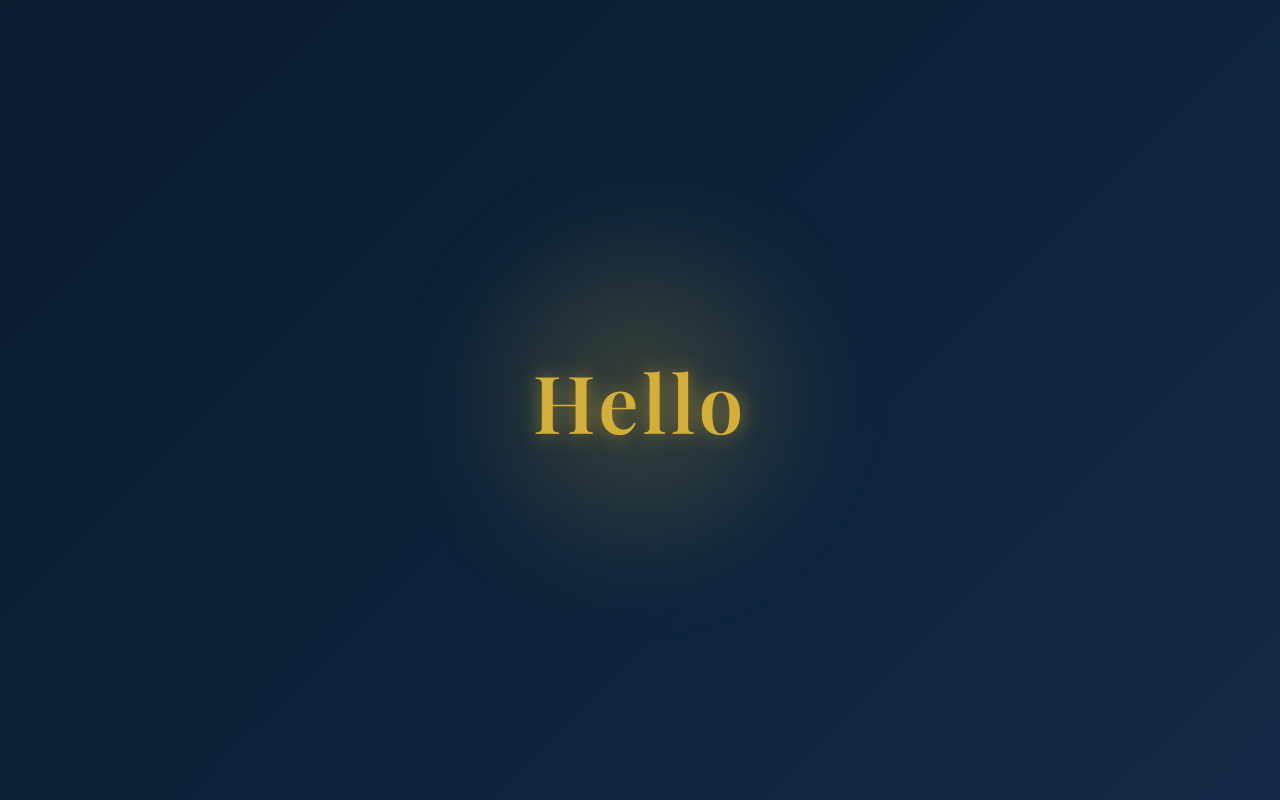
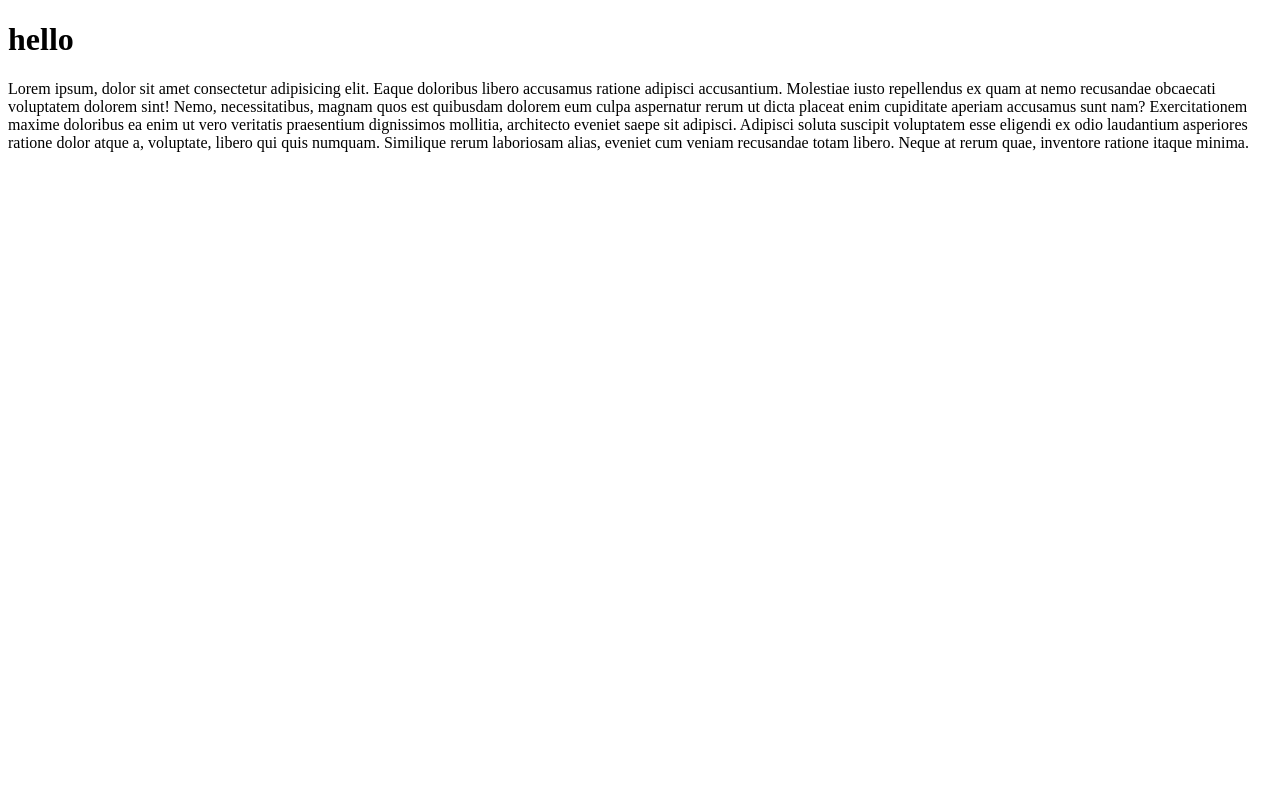
Before and after one commit to Dark933/asasa21, a plain HTML site: page index.html in a window 1280 px wide. Drawn offline with nearby package versions, Linux system fonts and the light colour scheme.

Commit message:
Update index.html

```diff
--- a/index.html
+++ b/index.html
@@ -1,71 +1,12 @@
-
 <!DOCTYPE html>
 <html lang="en">
 <head>
-  <meta charset="UTF-8">
-  <title>Hello</title>
-
-  <!-- Google Font -->
-  <link href="https://fonts.googleapis.com/css2?family=Playfair+Display:wght@500;600&display=swap" rel="stylesheet">
-
-  <style>
-    * {
-      margin: 0;
-      padding: 0;
-      box-sizing: border-box;
-    }
-
-    body {
-      height: 100vh;
-      background: linear-gradient(135deg, #0a1a2f, #112b46);
-      display: flex;
-      align-items: center;
-      justify-content: center;
-      font-family: 'Playfair Display', serif;
-      overflow: hidden;
-    }
-
-    /* soft glow */
-    .glow {
-      position: absolute;
-      width: 400px;
-      height: 400px;
-      background: radial-gradient(circle, rgba(212,175,55,0.25), transparent 70%);
-      filter: blur(40px);
-      animation: float 6s ease-in-out infinite;
-    }
-
-    @keyframes float {
-      0%,100% { transform: translateY(0); }
-      50% { transform: translateY(-20px); }
-    }
-
-    /* hello text */
-    h1 {
-      font-size: 5rem;
-      color: #d4af37;
-      letter-spacing: 4px;
-      text-shadow: 0 0 20px rgba(212,175,55,0.6);
-      z-index: 1;
-      animation: fadeIn 2s ease forwards;
-    }
-
-    @keyframes fadeIn {
-      from {
-        opacity: 0;
-        transform: translateY(20px);
-      }
-      to {
-        opacity: 1;
-        transform: translateY(0);
-      }
-    }
-  </style>
+    <meta charset="UTF-8">
+    <meta name="viewport" content="width=device-width, initial-scale=1.0">
+    <title>Document</title>
 </head>
 <body>
-
-  <div class="glow"></div>
-  <h1>Hello</h1>
-
+    <h1>hello</h1>
+    <p>Lorem ipsum, dolor sit amet consectetur adipisicing elit. Eaque doloribus libero accusamus ratione adipisci accusantium. Molestiae iusto repellendus ex quam at nemo recusandae obcaecati voluptatem dolorem sint! Nemo, necessitatibus, magnam quos est quibusdam dolorem eum culpa aspernatur rerum ut dicta placeat enim cupiditate aperiam accusamus sunt nam? Exercitationem maxime doloribus ea enim ut vero veritatis praesentium dignissimos mollitia, architecto eveniet saepe sit adipisci. Adipisci soluta suscipit voluptatem esse eligendi ex odio laudantium asperiores ratione dolor atque a, voluptate, libero qui quis numquam. Similique rerum laboriosam alias, eveniet cum veniam recusandae totam libero. Neque at rerum quae, inventore ratione itaque minima.</p>
 </body>
 </html>
```
